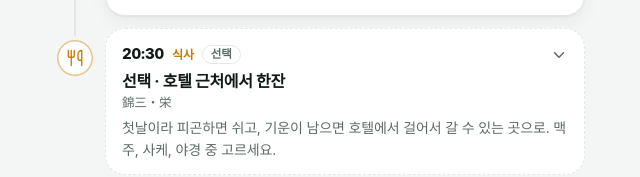
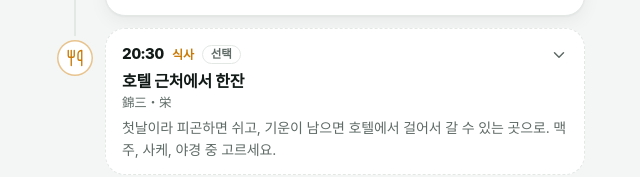
Before and after one commit to cafephilia/nagoya-trip, a Vue app: page / in a window 1280 px wide. Shown: the part 1844-2021 px from the top of the page, without its empty margins (319-959 px from the left). Built offline with nearby package versions, Linux system fonts and the light colour scheme; a web font is replaced by a local one.

Commit message:
나고야 일정 앱: 한잔 선택 일정 제목에서 중복된 '선택' 제거
- 카드에 '선택' 배지가 이미 있어 제목은 '호텔 근처에서 한잔'으로

Co-Authored-By: Claude Opus 5.5 <noreply@anthropic.com>

```diff
--- a/src/data/trip.ts
+++ b/src/data/trip.ts
@@ -93,7 +93,7 @@ const DRINK_PICKS: Pick[] = [
 
 const drinksItem = (t: string, note: string): Item => ({
   t, k: 'food', optional: true,
-  title: '선택 · 호텔 근처에서 한잔',
+  title: '호텔 근처에서 한잔',
   ja: '錦三・栄',
   note,
   picks: DRINK_PICKS,
```
